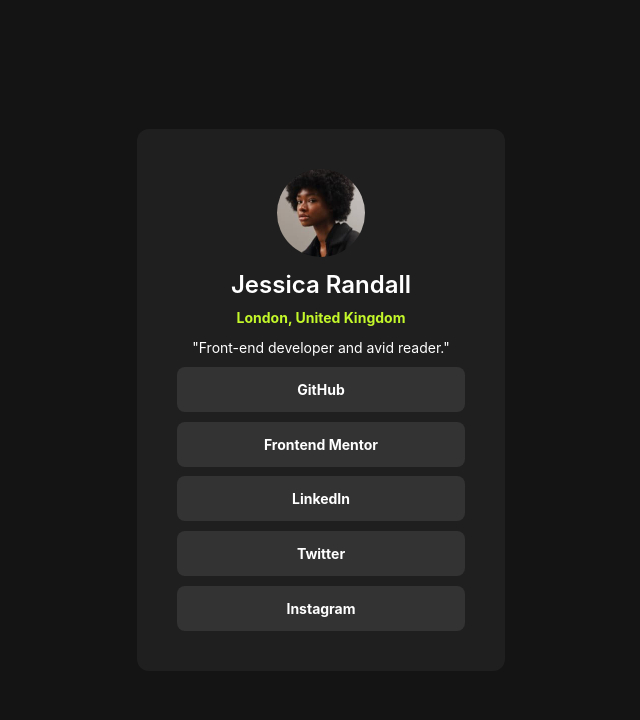
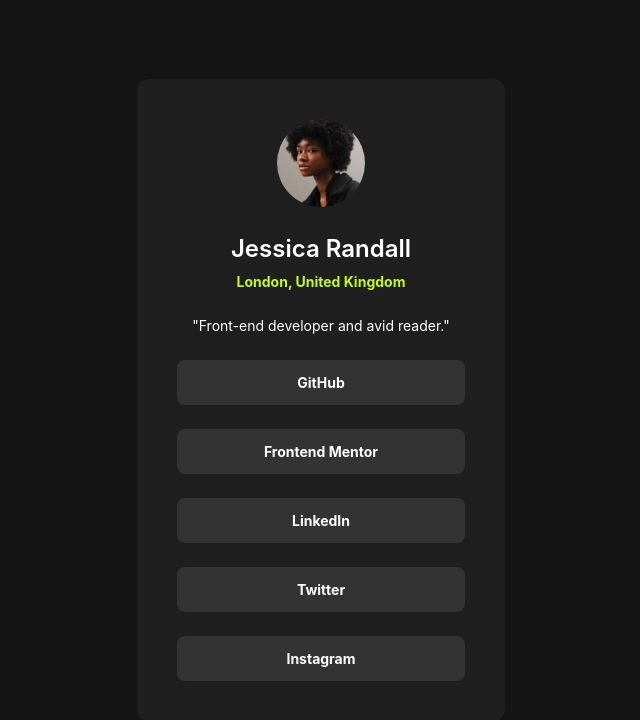
Before and after one commit to ValsCodes/FM-Social-Links, a plain HTML site: page index.html in a window 1280 px wide. Shown: the whole page, without its empty margins (319-959 px from the left). Drawn offline with nearby package versions, Linux system fonts and the light colour scheme.

Commit message:
fix padding

```diff
--- a/css/styles.css
+++ b/css/styles.css
@@ -2,7 +2,8 @@
     background: var(--color-grey-900, #141414);
 }
 
-body, html {
+body,
+html {
     margin: 0;
     padding: 0;
     height: 100%;
@@ -15,10 +16,10 @@
     max-height: 100svh;
     min-width: 23rem;
     display: flex;
-    padding: var(--spacing-500, 1em);
+    padding: var(--spacing-500, 40px);
     flex-direction: column;
     align-items: center;
-    gap: var(--spacing-300, 0.6em);
+    gap: var(--spacing-300, 24px);
 
     font-family: Inter;
     border-radius: 12px;
@@ -27,11 +28,9 @@
 
 .card button {
     display: flex;
-
     padding: var(--spacing-150, 12px);
+    gap: var(--spacing-200, 16px);
     justify-content: center;
-    align-items: center;
-    gap: var(--spacing-100, 8px);
     align-self: stretch;
     border-radius: 8px;
     background: var(--color-grey-700, #333);
@@ -61,5 +60,6 @@
     font-size: 0.875rem;
     font-weight: 700;
     line-height: 1.313rem;
-    word-wrap: break-word
+    word-wrap: break-word;
+
 }
--- a/index.html
+++ b/index.html
@@ -16,7 +16,7 @@
 
 <body>
 
-  <div class="card py-10 px-10">
+  <div role="main" class="card py-10 px-10">
 
     <img class="rounded-full" width="88px" height="88px" src="assets/images/avatar-jessica.jpeg" alt="">
 
@@ -26,7 +26,7 @@
     </div>
 
     <div class="self-stretch text-center text-white text-sm font-normal font-['Inter'] leading-[21px]">
-        "Front-end developer and avid reader."
+      "Front-end developer and avid reader."
     </div>
 
     <button>GitHub</button>
```
